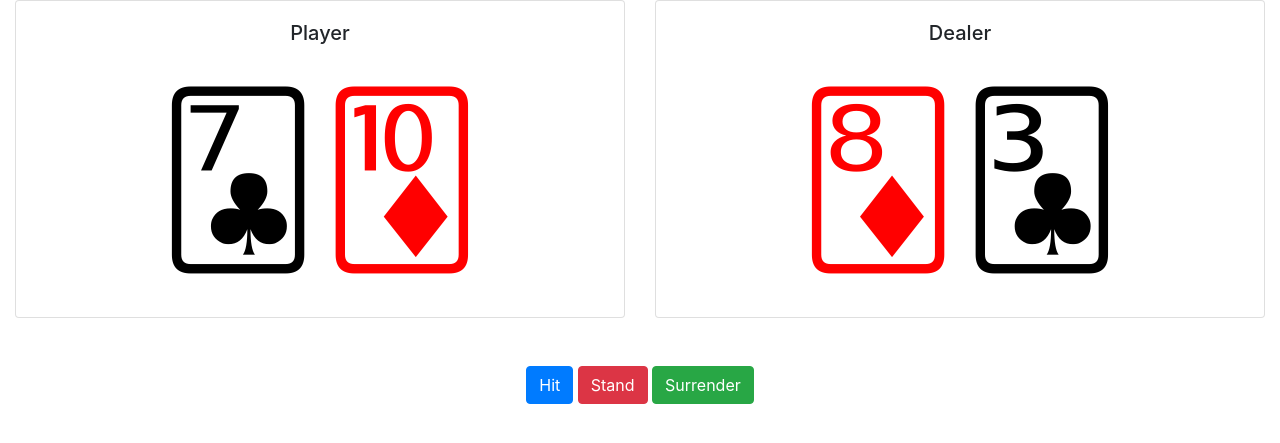
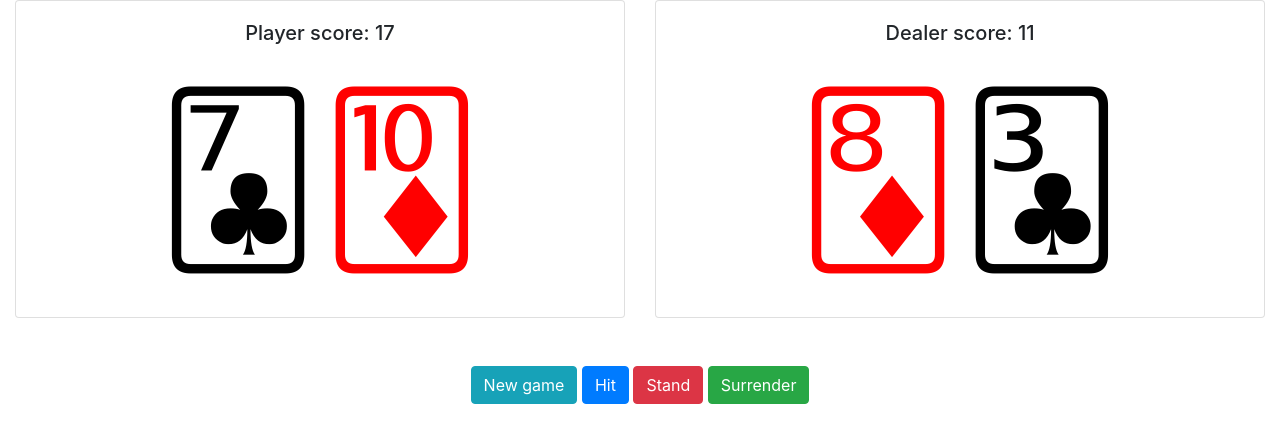
Before and after one commit to Hassanalihazaraa/Blackjack, a PHP site: page /view.php in a window 1280 px wide. Shown: the top 443 px of the page. Run offline with PHP 8.4, Linux system fonts and the light colour scheme.

Commit message:
added score

```diff
--- a/autoload/autoloader.php
+++ b/autoload/autoloader.php
@@ -4,7 +4,7 @@ ini_set('display_errors', '1');
 ini_set('display_startup_errors', '1');
 error_reporting(E_ALL);
 
-spl_autoload_register('autoLoader');
+//spl_autoload_register('autoLoader');
 
 function autoLoader($className)
 {
--- a/code/Card.php
+++ b/code/Card.php
@@ -13,7 +13,7 @@ class Card
     private $suit;
 
     /** @var int */
-    private $value;
+    private int $value;
 
     public function __construct(Suit $suit, int $value)
     {
@@ -26,7 +26,7 @@ class Card
         return $this->suit;
     }
 
-    public function getValue()
+    public function getValue(): int
     {
         if ($this->value === 1) {
             return self::ACE_VALUE;
--- a/code/Deck.php
+++ b/code/Deck.php
@@ -9,7 +9,7 @@ class Deck
     private const CARDS_PER_SUIT = 14;//including the knight card.
     private const KNIGHT_CARD = 12;//In italian & spanish decks there is a knight card, but we don't need it
 
-    private $cards = [];
+    private array $cards = [];
 
     public function __construct()
     {
--- a/index.php
+++ b/index.php
@@ -18,22 +18,28 @@ if (!isset($_SESSION['Blackjack'])) {
 } else {
     $game = unserialize($_SESSION['Blackjack'], [Blackjack::class]);
 }
+//New game
+if (isset($_POST['nGame'])) {
+    session_destroy();
+}
 
 //player
-if (isset($_POST['hit']) && $_POST['hit'] === 'hit') {
+if (isset($_POST['hit'])) {
     $game->getPlayer()->hit($game);
     if ($game->getPlayer()->hasLost()) {
-        session_destroy();
+        unset($_SESSION['Blackjack']);
     }
 }
+
 //stand
 if (isset($_POST['stand']) && $_POST['stand'] === 'stand') {
     $game->getDealer()->hit($game);
     $game->Game();
     if ($game->getDealer()->hasLost()) {
-        session_destroy();
+        unset($_SESSION['Blackjack']);
     }
 }
+
 //surrender
 if (isset($_POST['surrender']) && $_POST['surrender'] === 'surrender') {
     $game->getPlayer()->surrender();
--- a/view.php
+++ b/view.php
@@ -34,7 +34,7 @@ require_once 'index.php';
     <div class="card-deck">
         <div class="card">
             <div class="card-body text-center">
-                <h5 class="card-title">Player</h5>
+                <h5 class="card-title">Player score: <?php echo $game->getPlayer()->getScore() ?></h5>
                 <?php
                 foreach ($game->getPlayer()->getCards() as $card) {
                     echo $card->getUnicodeCharacter(true);
@@ -45,7 +45,7 @@ require_once 'index.php';
         </div>
         <div class="card">
             <div class="card-body text-center">
-                <h5 class="card-title">Dealer</h5>
+                <h5 class="card-title">Dealer score: <?php echo $game->getDealer()->getScore() ?></h5>
                 <?php
                 foreach ($game->getDealer()->getCards() as $card) {
                     echo $card->getUnicodeCharacter(true);
@@ -58,8 +58,8 @@ require_once 'index.php';
 </div>
 
 
-<form class="text-center mt-5" method="post" action="<?= htmlspecialchars($_SERVER['PHP_SELF']) ?>">
-    <!--<button class="btn btn-info" name="newgame" value="newgame" type="submit">New game</button>-->
+<form class="text-center mt-5" method="post" action="">
+    <button class="btn btn-info" name="nGame" value="nGame" type="submit">New game</button>
     <button class="btn btn-primary" name="hit" value="hit" type="submit">Hit</button>
     <button class="btn btn-danger" name="stand" value="stand" type="submit">Stand</button>
     <button class="btn btn-success" name="surrender" value="surrender" type="submit">Surrender</button>
```
